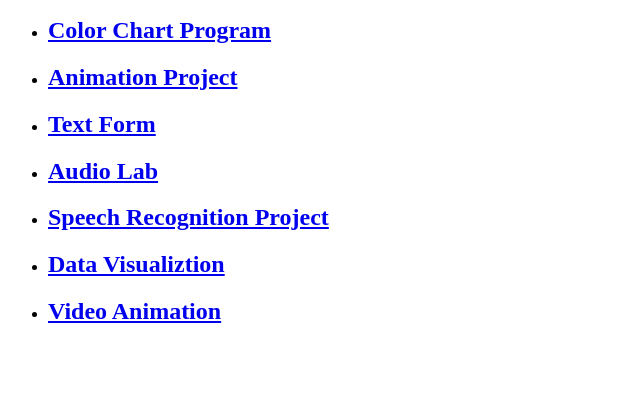
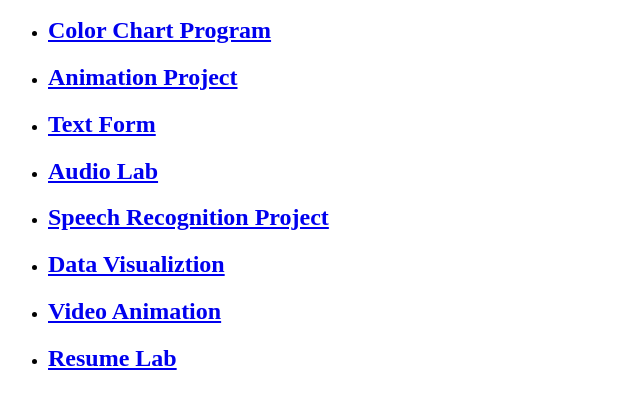
Before and after one commit to HuiyuGuan/CISC3610-HuiyuGuan, a website: page index.html in a window 1280 px wide. Shown: the part 110-518 px from the top of the page, without its empty margins (0-640 px from the left). Drawn offline with Linux system fonts and the light colour scheme.

Commit message:
create resume lab folder

```diff
--- a/index.html
+++ b/index.html
@@ -16,6 +16,7 @@
        <li><a href="Speech Recognition Project/index.html"><h2>Speech Recognition Project</h2></a></li>
        <li><a href="Data Visualiztion/index.html"><h2>Data Visualiztion</h2></a></li>
        <li><a href="Video Animation/index.html"><h2>Video Animation</h2></a></li>
+       <li><a href="Resume Lab/index.html"><h2>Resume Lab</h2></a></li>
     </ul>
 </body>
 </html>
--- a/package.json
+++ b/package.json
@@ -1,5 +1,6 @@
 {
   "dependencies": {
+    "bootstrap": "^5.2.3",
     "chart.js": "^4.0.1"
   }
 }
```
Also changed, not shown: Resume Lab/index.html (added), 1 other file.
